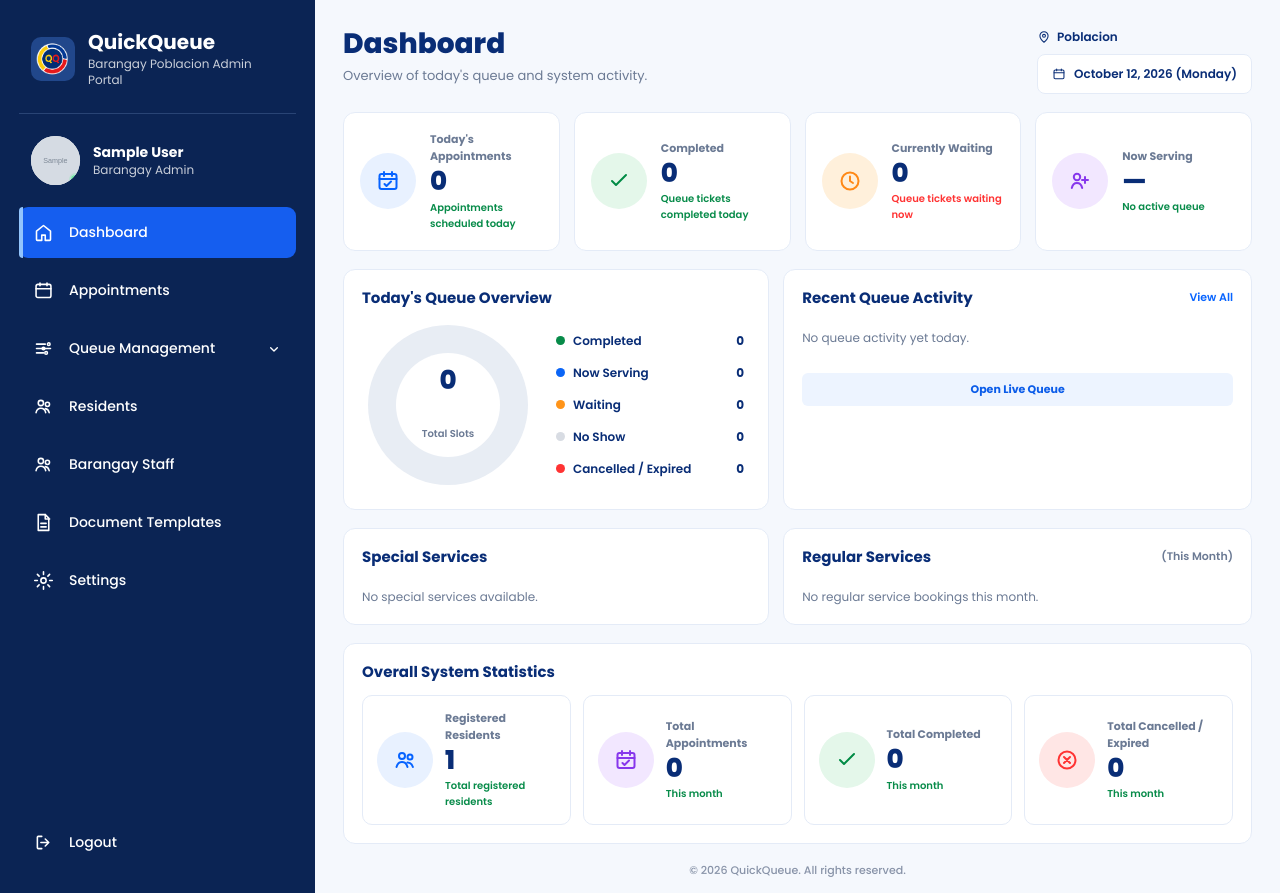
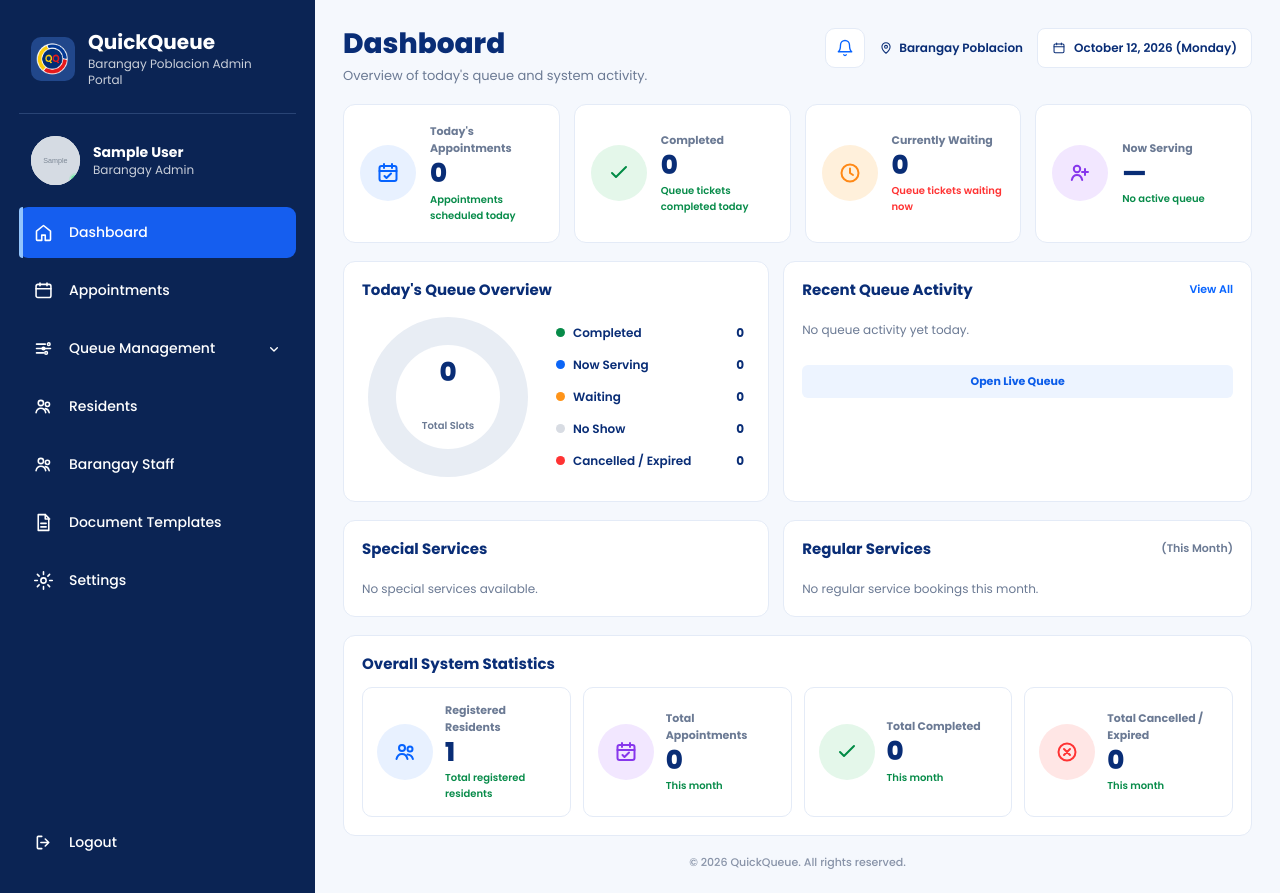
Before and after one commit to fncyz/QuickQueue, a Django app: page /barangay/dashboard/ in a window 1280 px wide. Run offline with Django 5.2, Linux system fonts and the light colour scheme; a user stored in the database is signed in; data comes from the database, SQL or seed files in the repository; tables that the repository leaves empty hold one stand-in row (values such as "Sample post"); grey boxes marked "Sample" are stand-in pictures; data that the repository does not hold is empty.

Commit message:
Updated Admin UI 2.4

```diff
--- a/QUICKQUEUE/qq/static/qq/css/barangay_dashboard.css
+++ b/QUICKQUEUE/qq/static/qq/css/barangay_dashboard.css
@@ -1,4 +1,86 @@
 /* Barangay admin dashboard page */
+.dashboard-home .header-tools {
+    display: flex;
+    align-items: flex-start;
+    gap: 14px;
+}
+
+.dashboard-home .alert-bell {
+    position: relative;
+    display: grid;
+    place-items: center;
+    width: 40px;
+    height: 40px;
+    flex: 0 0 40px;
+    border: 1px solid var(--line);
+    border-radius: 10px;
+    background: #fff;
+    color: var(--accent);
+    cursor: pointer;
+}
+
+.dashboard-home .alert-bell svg {
+    width: 18px;
+    height: 18px;
+    fill: none;
+    stroke: currentColor;
+    stroke-width: 1.8;
+    stroke-linecap: round;
+    stroke-linejoin: round;
+}
+
+.dashboard-home .alert-bell span {
+    position: absolute;
+    top: -5px;
+    right: -5px;
+    min-width: 18px;
+    height: 18px;
+    padding: 0 4px;
+    border-radius: 999px;
+    background: #ef3b3b;
+    color: #fff;
+    font-size: 10px;
+    font-weight: 700;
+    line-height: 18px;
+    text-align: center;
+}
+
+.dashboard-home .date-chip {
+    display: flex;
+    align-items: flex-start;
+    gap: 14px;
+}
+
+.dashboard-home .date-chip .barangay-label {
+    min-height: 40px;
+    margin-bottom: 0;
+    align-items: center;
+    white-space: nowrap;
+}
+
+.dashboard-home .date-chip time {
+    min-height: 40px;
+}
+
+@media (max-width: 640px) {
+    .dashboard-home .header-tools {
+        width: 100%;
+        flex-direction: column;
+        align-items: stretch;
+    }
+
+    .dashboard-home .date-chip {
+        flex-wrap: wrap;
+    }
+}
+
+@media (max-width: 480px) {
+    .dashboard-home .date-chip {
+        align-items: flex-start;
+        flex-direction: column;
+    }
+}
+
 .stat-card > .icon-badge,
 .totals-grid .icon-badge {
     width: 56px;
--- a/QUICKQUEUE/qq/templates/barangay_admin/dashboard.html
+++ b/QUICKQUEUE/qq/templates/barangay_admin/dashboard.html
@@ -3,8 +3,8 @@
 <title>Dashboard | QuickQueue</title><link rel="preconnect" href="https://fonts.googleapis.com"><link rel="preconnect" href="https://fonts.gstatic.com" crossorigin>
 <link href="https://fonts.googleapis.com/css2?family=Poppins:wght@400;500;600;700;800&display=swap" rel="stylesheet">
 <link rel="stylesheet" href="{% static 'qq/css/barangay_sidebar.css' %}"><link rel="stylesheet" href="{% static 'qq/css/barangay_dashboard.css' %}"></head>
-<body><div class="shell">{% include 'barangay_admin/includes/sidebar.html' %}<main class="dashboard">
-<header class="dashboard-header"><div><h1>Dashboard</h1><p>Overview of today's queue and system activity.</p></div><div class="date-chip"><span class="barangay-label"><svg class="header-icon" viewBox="0 0 24 24"><path d="M12 21s7-5.4 7-11a7 7 0 1 0-14 0c0 5.6 7 11 7 11z"/><circle cx="12" cy="10" r="2.5"/></svg>{{ barangay.name }}</span><br><time datetime="{{ today|date:'Y-m-d' }}"><svg class="header-icon" viewBox="0 0 24 24"><rect x="3.5" y="5" width="17" height="15" rx="2"/><path d="M8 3.5v3M16 3.5v3M3.5 10h17"/></svg>{{ today|date:'F j, Y (l)' }}</time></div></header>
+<body><div class="shell">{% include 'barangay_admin/includes/sidebar.html' %}<main class="dashboard dashboard-home">
+<header class="dashboard-header"><div><h1>Dashboard</h1><p>Overview of today's queue and system activity.</p></div><div class="header-tools"><a href="{% url 'barangay_notifications' %}" class="alert-bell" aria-label="Notifications"><svg viewBox="0 0 24 24" aria-hidden="true"><path d="M18 8a6 6 0 1 0-12 0c0 7-3 9-3 9h18s-3-2-3-9"/><path d="M13.73 21a2 2 0 0 1-3.46 0"/></svg>{% if unread_notifications %}<span>{{ unread_notifications }}</span>{% endif %}</a><div class="date-chip"><span class="barangay-label"><svg class="header-icon" viewBox="0 0 24 24" aria-hidden="true"><path d="M12 21s7-5.4 7-11a7 7 0 1 0-14 0c0 5.6 7 11 7 11z"/><circle cx="12" cy="10" r="2.5"/></svg>Barangay {{ barangay.name }}</span><time datetime="{{ today|date:'Y-m-d' }}"><svg class="header-icon" viewBox="0 0 24 24" aria-hidden="true"><rect x="3.5" y="5" width="17" height="15" rx="2"/><path d="M8 3.5v3M16 3.5v3M3.5 10h17"/></svg>{{ today|date:'F j, Y (l)' }}</time></div></div></header>
 <section class="stat-cards">
 <article class="stat-card"><i class="icon-badge icon-blue"><svg class="stat-icon" viewBox="0 0 24 24" aria-hidden="true"><rect x="3.5" y="5" width="17" height="15" rx="2"/><path d="M8 3v4M16 3v4M3.5 10h17"/><path d="m8.5 15 2 2 4.5-4.5"/></svg></i><div class="copy"><small>Today's Appointments</small><b>{{ today_total }}</b><em>Appointments scheduled today</em></div></article>
 <article class="stat-card"><i class="icon-badge icon-green"><svg class="stat-icon" viewBox="0 0 24 24" aria-hidden="true"><path d="m5 12 4 4L19 6"/></svg></i><div class="copy"><small>Completed</small><b>{{ completed }}</b><em>Queue tickets completed today</em></div></article>
--- a/QUICKQUEUE/qq/views/barangay_dashboard.py
+++ b/QUICKQUEUE/qq/views/barangay_dashboard.py
@@ -4,7 +4,7 @@ from django.http import Http404
 from django.shortcuts import redirect, render
 from django.utils import timezone
 
-from qq.models import Appointment, Barangay, BarangayStaff, QueueTicket, Service
+from qq.models import Appointment, Barangay, BarangayStaff, Notification, QueueTicket, Service
 
 
 @login_required(login_url="signin")
@@ -122,4 +122,8 @@ def barangay_dashboard(request):
         "month_total": month_total,
         "month_completed": month_completed,
         "month_cancelled": month_cancelled,
+        "unread_notifications": Notification.objects.filter(
+            appointment__barangay=barangay,
+            admin_is_read=False,
+        ).count(),
     })
```
